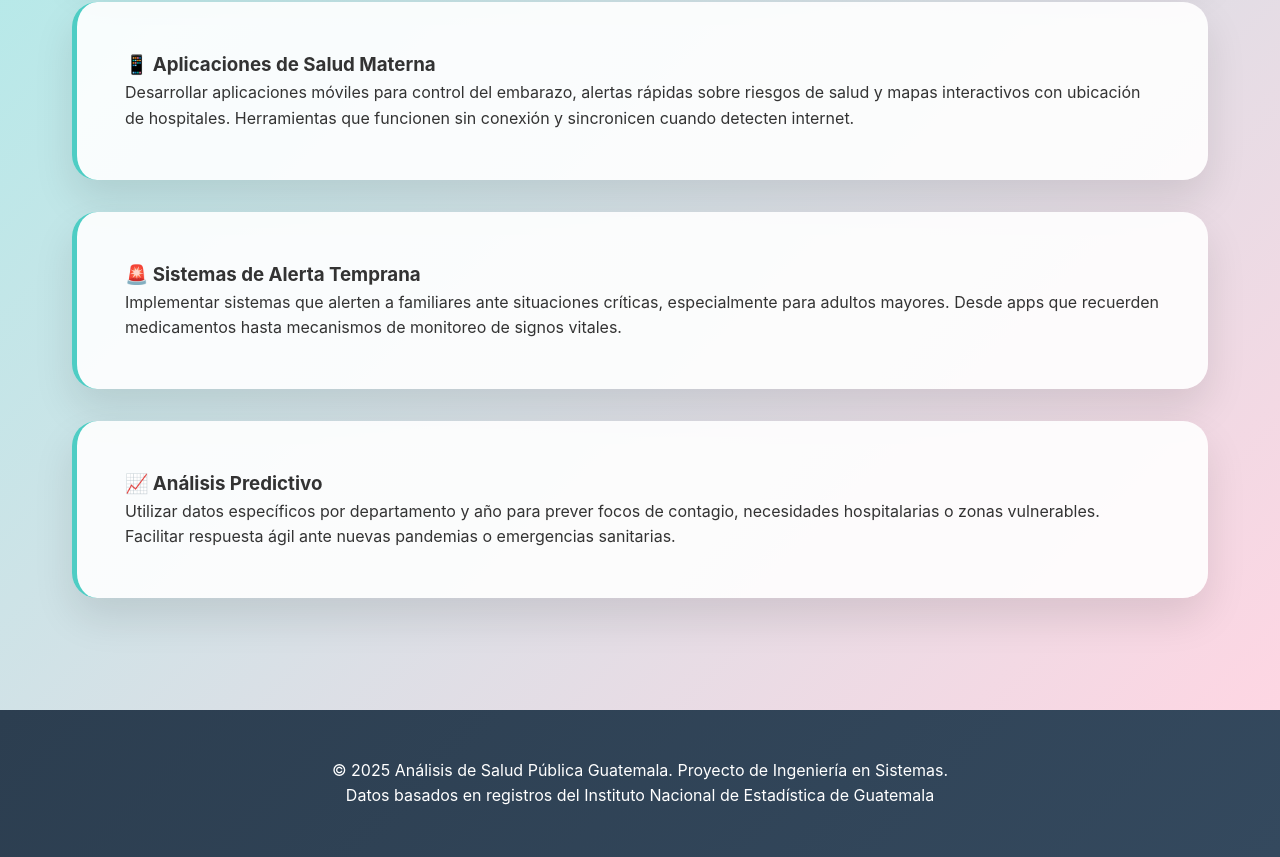
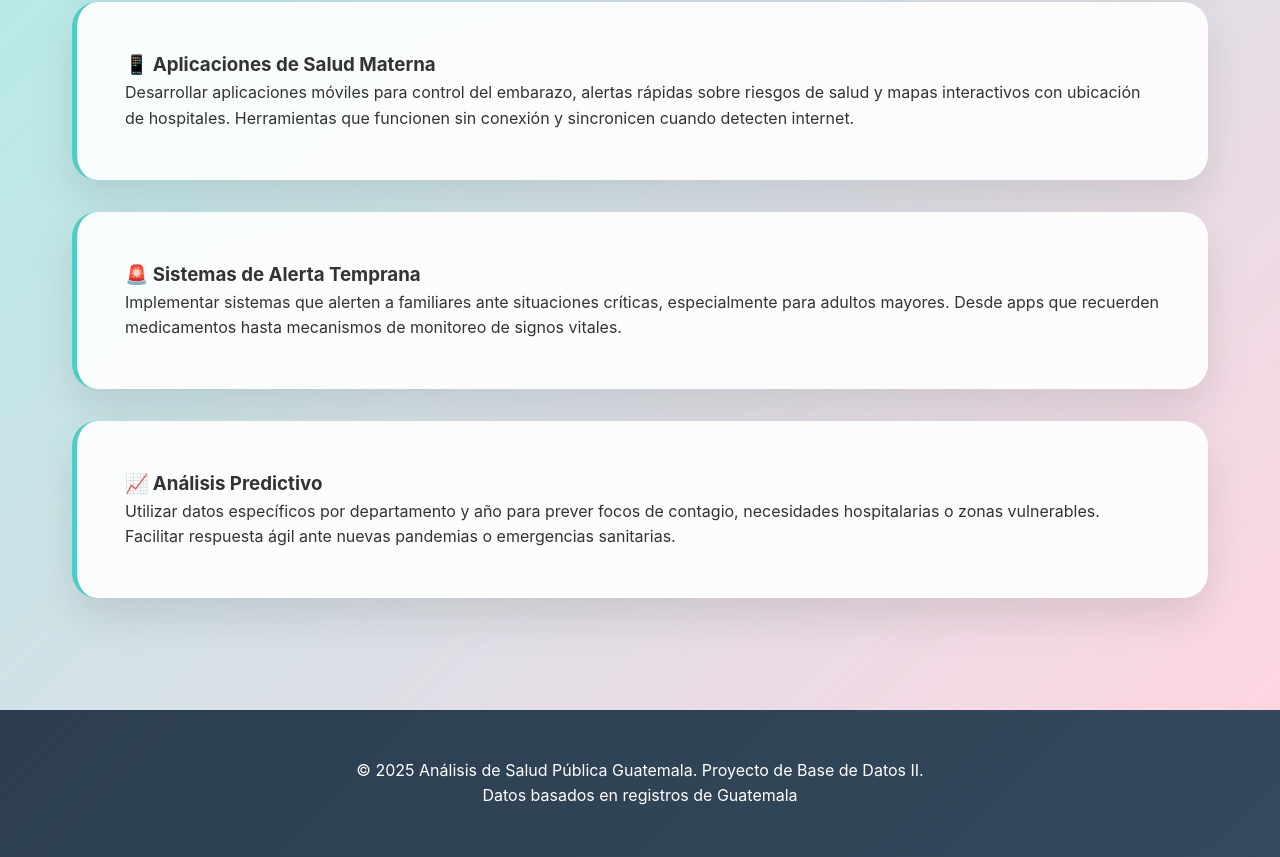
Before and after one commit to LudinSanz/Proyecto-Base-de-Datos, a plain HTML site: page index.html in a window 1280 px wide. Shown: the part 6264-7121 px from the top of the page. Drawn offline with Linux system fonts and the light colour scheme.

Commit message:
Update index.html

```diff
--- a/index.html
+++ b/index.html
@@ -585,8 +585,8 @@
     <!-- Footer -->
     <footer class="footer">
         <div class="container">
-            <p>&copy; 2025 Análisis de Salud Pública Guatemala. Proyecto de Ingeniería en Sistemas.</p>
-            <p>Datos basados en registros del Instituto Nacional de Estadística de Guatemala</p>
+            <p>&copy; 2025 Análisis de Salud Pública Guatemala. Proyecto de Base de Datos II.</p>
+            <p>Datos basados en registros de Guatemala</p>
         </div>
     </footer>
 
```
